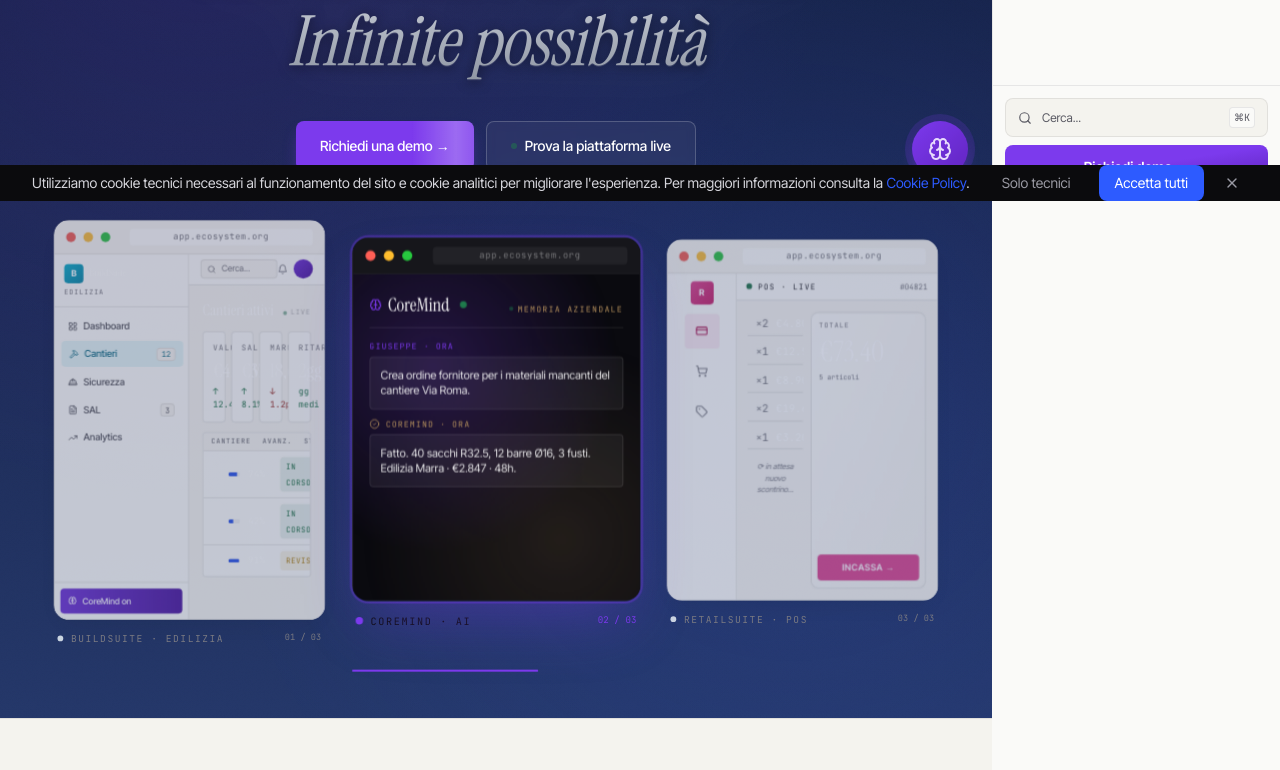
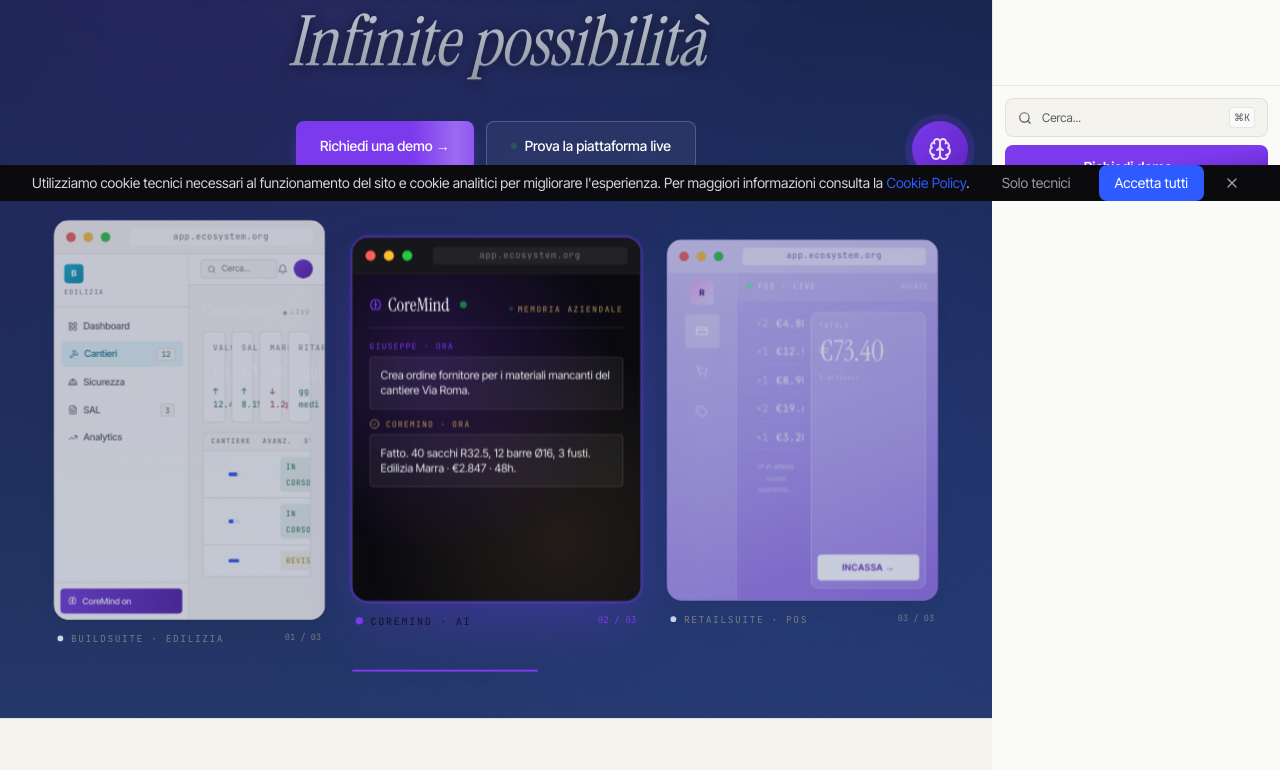
Before and after one commit to giuseppemignanocr7-create/ecosystem-srl, a Next.js app: page / in a window 1280 px wide. Shown: the part 599-1369 px from the top of the page. Built offline with nearby package versions, Linux system fonts and the light colour scheme.

Commit message:
feat: HeroStack POS card with violet tone harmonized with navy bg

```diff
--- a/components/sections/HeroStack.tsx
+++ b/components/sections/HeroStack.tsx
@@ -19,10 +19,12 @@
   CreditCard,
 } from 'lucide-react'
 
-const SLIDES = [
-  { key: 'build', dark: false, render: () => <BuildSuiteContent />, label: 'BuildSuite · EDILIZIA' },
-  { key: 'coremind', dark: true, render: () => <CoreMindContent />, label: 'CoreMind · AI' },
-  { key: 'pos', dark: false, render: () => <POSContent />, label: 'RetailSuite · POS' },
+type Tone = 'light' | 'dark' | 'violet'
+
+const SLIDES: { key: string; tone: Tone; render: () => JSX.Element; label: string }[] = [
+  { key: 'build', tone: 'light', render: () => <BuildSuiteContent />, label: 'BuildSuite · EDILIZIA' },
+  { key: 'coremind', tone: 'dark', render: () => <CoreMindContent />, label: 'CoreMind · AI' },
+  { key: 'pos', tone: 'violet', render: () => <POSContent violet />, label: 'RetailSuite · POS' },
 ]
 
 const AUTO_INTERVAL = 4200
@@ -84,7 +86,7 @@
                 className="rounded-2xl overflow-hidden"
                 style={{ opacity: isActive ? 1 : 0.75 }}
               >
-                <Window dark={slide.dark}>{slide.render()}</Window>
+                <Window tone={slide.tone}>{slide.render()}</Window>
               </motion.div>
 
               {/* Label sotto ogni card */}
@@ -138,35 +140,52 @@
 }
 
 function Window({
-  dark,
+  tone = 'light',
   children,
 }: {
-  dark?: boolean
+  tone?: 'light' | 'dark' | 'violet'
   children: React.ReactNode
 }) {
+  const isDark = tone === 'dark'
+  const isViolet = tone === 'violet'
+
+  const shellBg = isDark
+    ? 'bg-[#0A0A0F] border-white/10'
+    : isViolet
+    ? 'border-violet-300/40'
+    : 'bg-paper border-line-strong'
+
+  const chromeBg = isDark
+    ? 'bg-white/5 border-white/5'
+    : isViolet
+    ? 'bg-white/40 border-violet-300/30 backdrop-blur-sm'
+    : 'bg-paper-2 border-line'
+
+  const urlBg = isDark
+    ? 'bg-white/5 text-white/40'
+    : isViolet
+    ? 'bg-white/50 text-violet-900/60'
+    : 'bg-paper text-ink-400'
+
   return (
     <div
-      className={`rounded-xl overflow-hidden border backdrop-blur-sm ${
-        dark ? 'bg-[#0A0A0F] border-white/10' : 'bg-paper border-line-strong'
-      }`}
+      className={`rounded-xl overflow-hidden border backdrop-blur-sm ${shellBg}`}
       style={{
-        boxShadow:
-          '0 40px 80px -20px rgba(11,11,13,0.30), 0 18px 36px -18px rgba(11,11,13,0.18)',
+        background: isViolet
+          ? 'linear-gradient(160deg, #C4B5FD 0%, #A78BFA 55%, #8B5CF6 100%)'
+          : undefined,
+        boxShadow: isViolet
+          ? '0 40px 80px -20px rgba(124,58,237,0.55), 0 18px 36px -18px rgba(124,58,237,0.35)'
+          : '0 40px 80px -20px rgba(11,11,13,0.30), 0 18px 36px -18px rgba(11,11,13,0.18)',
       }}
     >
       {/* macOS chrome */}
-      <div
-        className={`flex items-center gap-2 px-3 py-2 border-b ${
-          dark ? 'bg-white/5 border-white/5' : 'bg-paper-2 border-line'
-        }`}
-      >
+      <div className={`flex items-center gap-2 px-3 py-2 border-b ${chromeBg}`}>
         <span className="w-2.5 h-2.5 rounded-full bg-[#ff5f56]" />
         <span className="w-2.5 h-2.5 rounded-full bg-[#ffbd2e]" />
         <span className="w-2.5 h-2.5 rounded-full bg-[#27c93f]" />
         <div
-          className={`ml-3 flex-1 px-2 py-0.5 rounded text-center text-[9px] font-mono tracking-wider ${
-            dark ? 'bg-white/5 text-white/40' : 'bg-paper text-ink-400'
-          }`}
+          className={`ml-3 flex-1 px-2 py-0.5 rounded text-center text-[9px] font-mono tracking-wider ${urlBg}`}
         >
           app.ecosystem.org
         </div>
@@ -582,7 +601,7 @@
   ['Pane Altamura', '×1', 3.2],
 ] as const
 
-function POSContent() {
+function POSContent({ violet = false }: { violet?: boolean }) {
   const [visibleRows, setVisibleRows] = useState(0)
 
   // Loop: scrive scontrino, pausa, riavvia
@@ -600,11 +619,54 @@
     0,
   )
 
+  // Palette adattata a tone violet (sfondo lavanda) o standard (bg-paper)
+  const c = violet
+    ? {
+        body: 'bg-white/10 backdrop-blur-sm',
+        sidebar: 'bg-white/15 border-r border-white/15',
+        logo: 'bg-gradient-to-br from-fuchsia-300 to-violet-200 text-violet-900',
+        navActive: 'bg-white/25 text-white',
+        navIdle: 'text-white/55',
+        header: 'bg-white/10 border-b border-white/15',
+        headerLabel: 'text-white/85',
+        headerOrder: 'text-white/55',
+        rowDivider: 'border-b border-white/15',
+        rowText: 'text-white',
+        rowQty: 'text-white/55',
+        emptyText: 'text-white/55',
+        totalCard: 'bg-white/15 border border-white/25',
+        totalLabel: 'text-white/65',
+        totalValue: 'text-white',
+        totalCount: 'text-white/55',
+        cta: 'bg-white text-violet-700 hover:bg-violet-50',
+        liveDot: 'bg-emerald-300',
+      }
+    : {
+        body: 'bg-paper-2',
+        sidebar: 'bg-paper border-r border-line',
+        logo: 'bg-gradient-to-br from-pink-500 to-pink-600 text-white',
+        navActive: 'bg-pink-500/10 text-pink-700',
+        navIdle: 'text-ink-400',
+        header: 'bg-paper border-b border-line',
+        headerLabel: 'text-ink-700',
+        headerOrder: 'text-ink-400',
+        rowDivider: 'border-b border-line',
+        rowText: '',
+        rowQty: 'text-ink-400',
+        emptyText: 'text-ink-400',
+        totalCard: 'bg-gradient-to-br from-paper to-paper-2 border border-line',
+        totalLabel: 'text-ink-400',
+        totalValue: '',
+        totalCount: 'text-ink-400',
+        cta: 'bg-pink-500 hover:bg-pink-600 text-white',
+        liveDot: 'bg-success',
+      }
+
   return (
-    <div className="flex h-[260px] lg:h-[340px] bg-paper-2">
+    <div className={`flex h-[260px] lg:h-[340px] ${c.body}`}>
       {/* mini-sidebar */}
-      <aside className="w-[60px] lg:w-[72px] bg-paper border-r border-line flex flex-col items-center py-2 gap-1.5 shrink-0">
-        <div className="w-6 h-6 rounded bg-gradient-to-br from-pink-500 to-pink-600 flex items-center justify-center text-white text-[9px] font-bold mb-1">
+      <aside className={`w-[60px] lg:w-[72px] flex flex-col items-center py-2 gap-1.5 shrink-0 ${c.sidebar}`}>
+        <div className={`w-6 h-6 rounded flex items-center justify-center text-[9px] font-bold mb-1 ${c.logo}`}>
           R
         </div>
         {POS_NAV.map((n) => {
@@ -613,7 +675,7 @@
             <div
               key={n.id}
               className={`w-9 h-9 rounded flex items-center justify-center ${
-                n.active ? 'bg-pink-500/10 text-pink-700' : 'text-ink-400'
+                n.active ? c.navActive : c.navIdle
               }`}
             >
               <Icon size={13} />
@@ -623,20 +685,20 @@
       </aside>
 
       <div className="flex-1 flex flex-col min-w-0">
-        <header className="h-7 flex items-center justify-between px-2.5 border-b border-line bg-paper">
-          <div className="font-mono text-[8px] tracking-[0.16em] uppercase text-ink-700 flex items-center gap-1.5">
+        <header className={`h-7 flex items-center justify-between px-2.5 ${c.header}`}>
+          <div className={`font-mono text-[8px] tracking-[0.16em] uppercase flex items-center gap-1.5 ${c.headerLabel}`}>
             <motion.span
-              className="w-1.5 h-1.5 rounded-full bg-success"
+              className={`w-1.5 h-1.5 rounded-full ${c.liveDot}`}
               animate={{ opacity: [1, 0.4, 1] }}
               transition={{ duration: 1.4, repeat: Infinity }}
             />
             POS · LIVE
           </div>
-          <div className="font-mono text-[8px] text-ink-400">#04821</div>
+          <div className={`font-mono text-[8px] ${c.headerOrder}`}>#04821</div>
         </header>
 
         <div className="flex-1 grid grid-cols-[1fr_auto] gap-2 p-2.5 lg:p-3 min-h-0">
-          <div className="overflow-y-auto space-y-1 text-[10px] lg:text-[11px] scrollbar-hide">
+          <div className={`overflow-y-auto space-y-1 text-[10px] lg:text-[11px] scrollbar-hide ${c.rowText}`}>
             {POS_ITEMS.map(([item, q, p], i) => (
               <AnimatePresence key={i}>
                 {visibleRows > i && (
@@ -645,10 +707,10 @@
                     animate={{ opacity: 1, x: 0, height: 'auto' }}
                     exit={{ opacity: 0, height: 0 }}
                     transition={{ duration: 0.3 }}
-                    className="flex justify-between items-center border-b border-line py-1"
+                    className={`flex justify-between items-center py-1 ${c.rowDivider}`}
                   >
                     <span className="truncate flex-1">{item}</span>
-                    <span className="font-mono text-ink-400 shrink-0 ml-2">{q}</span>
+                    <span className={`font-mono shrink-0 ml-2 ${c.rowQty}`}>{q}</span>
                     <span className="font-mono shrink-0 ml-2 tabular-nums">€{(p as number).toFixed(2)}</span>
                   </motion.div>
                 )}
@@ -658,27 +720,27 @@
               <motion.div
                 initial={{ opacity: 0 }}
                 animate={{ opacity: 1 }}
-                className="text-[8px] text-ink-400 italic text-center pt-2"
+                className={`text-[8px] italic text-center pt-2 ${c.emptyText}`}
               >
                 ⟳ in attesa nuovo scontrino...
               </motion.div>
             )}
           </div>
 
-          <div className="w-[100px] lg:w-[120px] bg-gradient-to-br from-paper to-paper-2 rounded-lg border border-line p-2 flex flex-col justify-between">
+          <div className={`w-[100px] lg:w-[120px] rounded-lg p-2 flex flex-col justify-between ${c.totalCard}`}>
             <div>
-              <div className="font-mono text-[7px] tracking-[0.16em] uppercase text-ink-400">
+              <div className={`font-mono text-[7px] tracking-[0.16em] uppercase ${c.totalLabel}`}>
                 TOTALE
               </div>
               <motion.div
                 key={total}
                 initial={{ scale: 1.1 }}
                 animate={{ scale: 1 }}
-                className="font-serif text-2xl lg:text-3xl leading-none mt-1 tabular-nums"
+                className={`font-serif text-2xl lg:text-3xl leading-none mt-1 tabular-nums ${c.totalValue}`}
               >
                 €{total.toFixed(2)}
               </motion.div>
-              <div className="font-mono text-[7px] text-ink-400 mt-1">
+              <div className={`font-mono text-[7px] mt-1 ${c.totalCount}`}>
                 {visibleRows} articoli
               </div>
             </div>
@@ -690,7 +752,7 @@
                   : { scale: 1 }
               }
               transition={{ duration: 1, repeat: Infinity }}
-              className="bg-pink-500 hover:bg-pink-600 text-white text-center py-1.5 rounded text-[9px] font-semibold tracking-wider"
+              className={`text-center py-1.5 rounded text-[9px] font-semibold tracking-wider transition-colors ${c.cta}`}
             >
               INCASSA →
             </motion.button>
```
